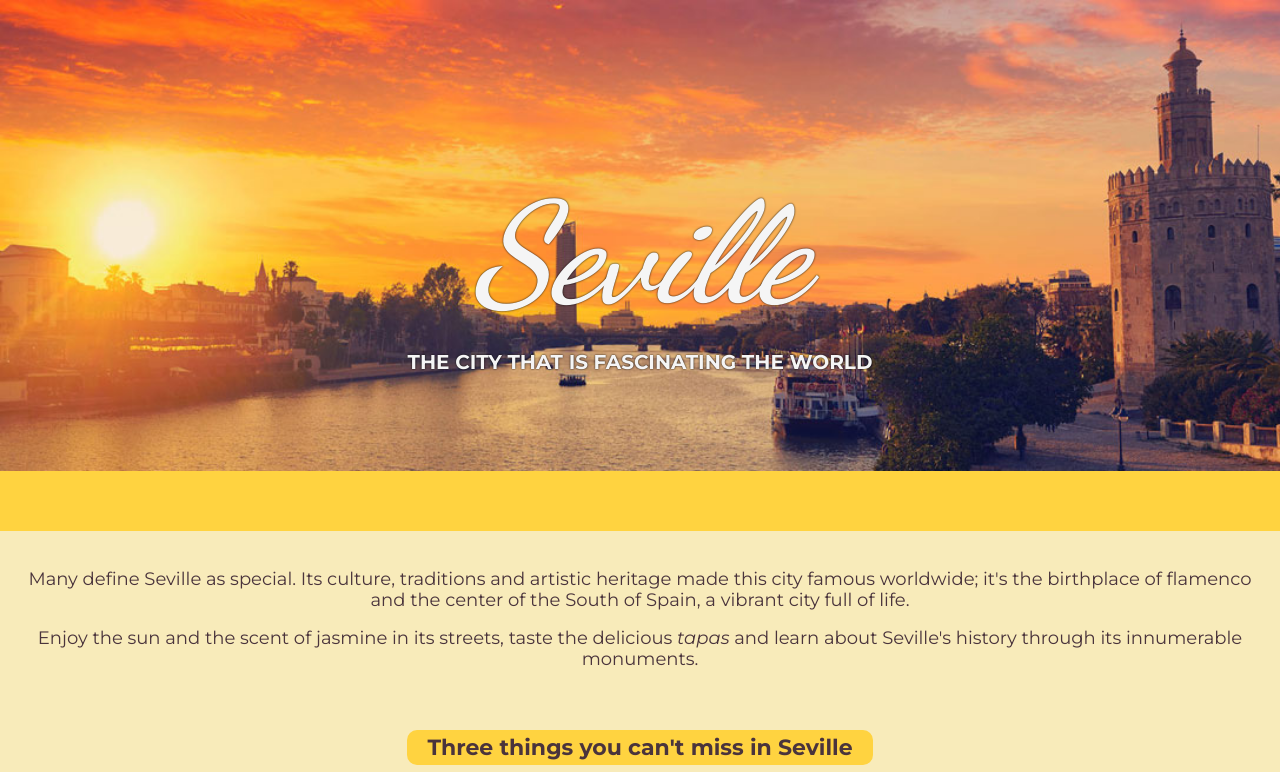
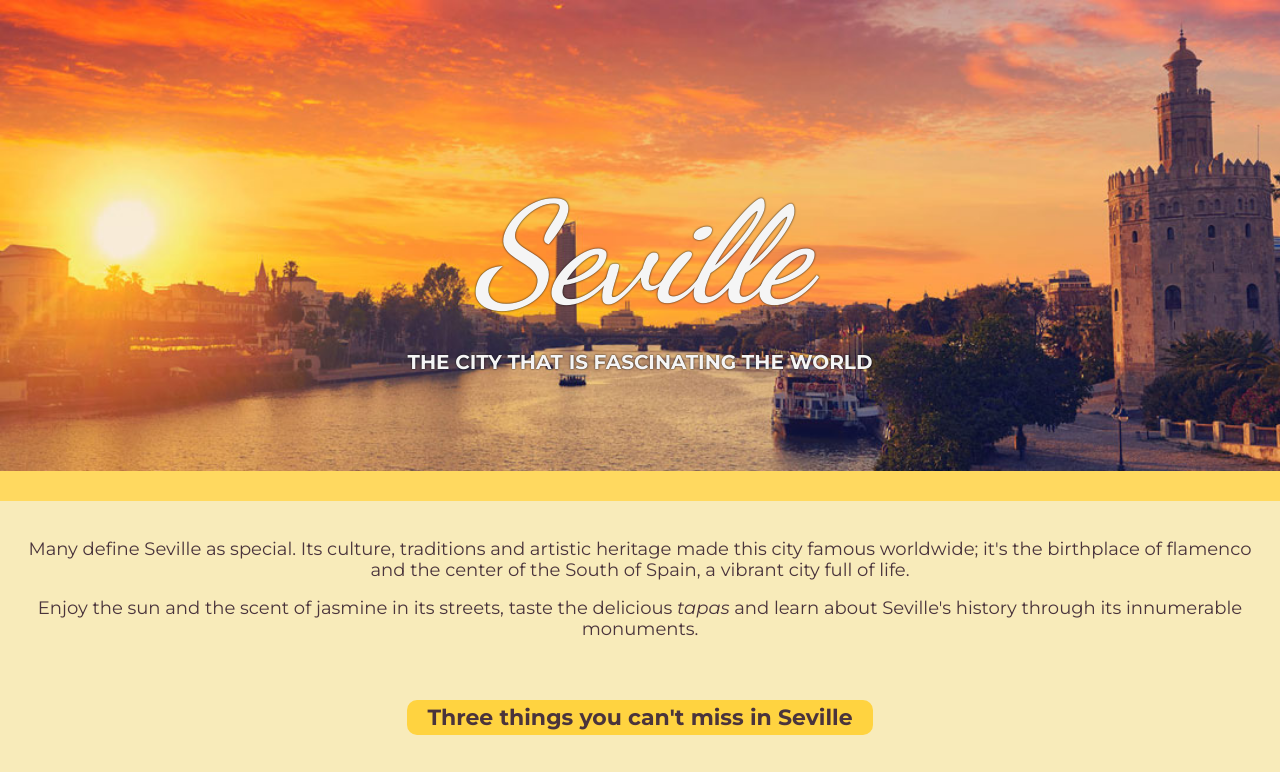
Before and after one commit to ana-tirado/scrimba-solo-project, a website built with Vite: page index.html in a window 1280 px wide. Shown: the top 772 px of the page. Built offline with nearby package versions, Linux system fonts and the light colour scheme.

Commit message:
color and padding changed

```diff
--- a/styles.css
+++ b/styles.css
@@ -34,8 +34,8 @@ h2 {
 }
 
 #bar {
-    background-color: #FFD340ff;
-    padding: 30px;
+    background-color: rgba(255, 210, 64, 0.833);
+    padding: 15px;
     margin-bottom: 0px;
 }
 
```
